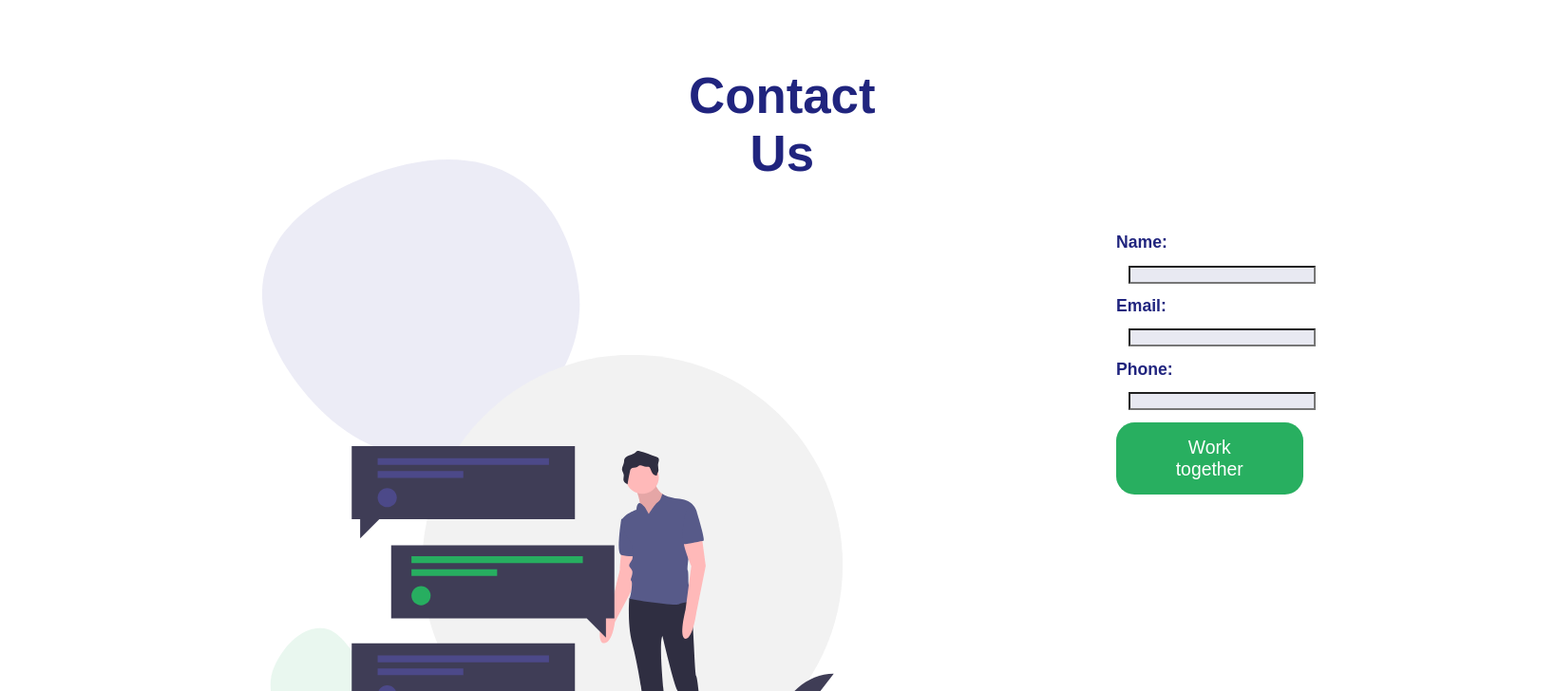
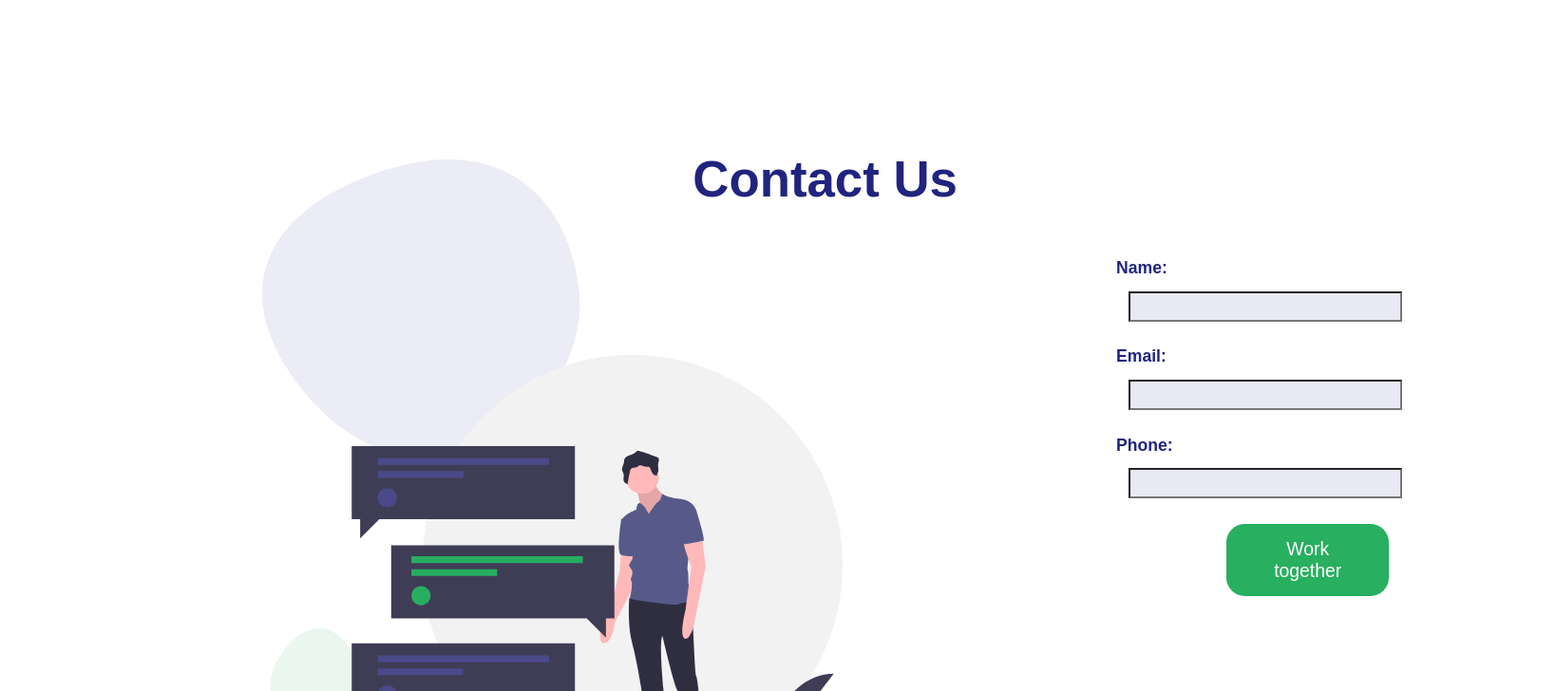
Before and after one commit to AwakenedMind/CrownStudio, a React (Create React App) app: page / in a window 1280 px wide. Shown: the top 728 px of the page at 95% size, 1638 px wide, since content can reach past the window. Built offline with nearby package versions, Linux system fonts and the light colour scheme.

Commit message:
bot-layout 1.06

```diff
--- a/src/components/Form.js
+++ b/src/components/Form.js
@@ -21,7 +21,7 @@ const Form = () => {
                       Phone:
                       <input type="tel" name="Phone" />
                   </label>
-                  <Button text="Work together" />
+              <Button text="Work together" />
               </form>
           </div>
       </div>
--- a/src/sass/base.scss
+++ b/src/sass/base.scss
@@ -56,4 +56,5 @@ body {
   display: inline-block;
   font-size: $fontsize;
   border-radius: 1em;
+  cursor: pointer;
 }
--- a/src/sass/layout-bot.scss
+++ b/src/sass/layout-bot.scss
@@ -15,6 +15,8 @@
     grid-column: 2;
     color: $darkblue;
     font-weight: $heavy;
+    padding-right: 10em;
+    margin-top: 5em;
 
     h1 {
         text-align: center;
@@ -23,13 +25,18 @@
         transform: translateX(-450px);
         margin-bottom: 1em;
     }
+
+    .button {
+        margin-left: 6em;
+    }
 }
 
 input {
     width: 100%;
     margin: 1em;
     background-color: $gray;
-
+    padding: .5em;
+    margin-bottom: 2em;
 }
 
 //footer
```
